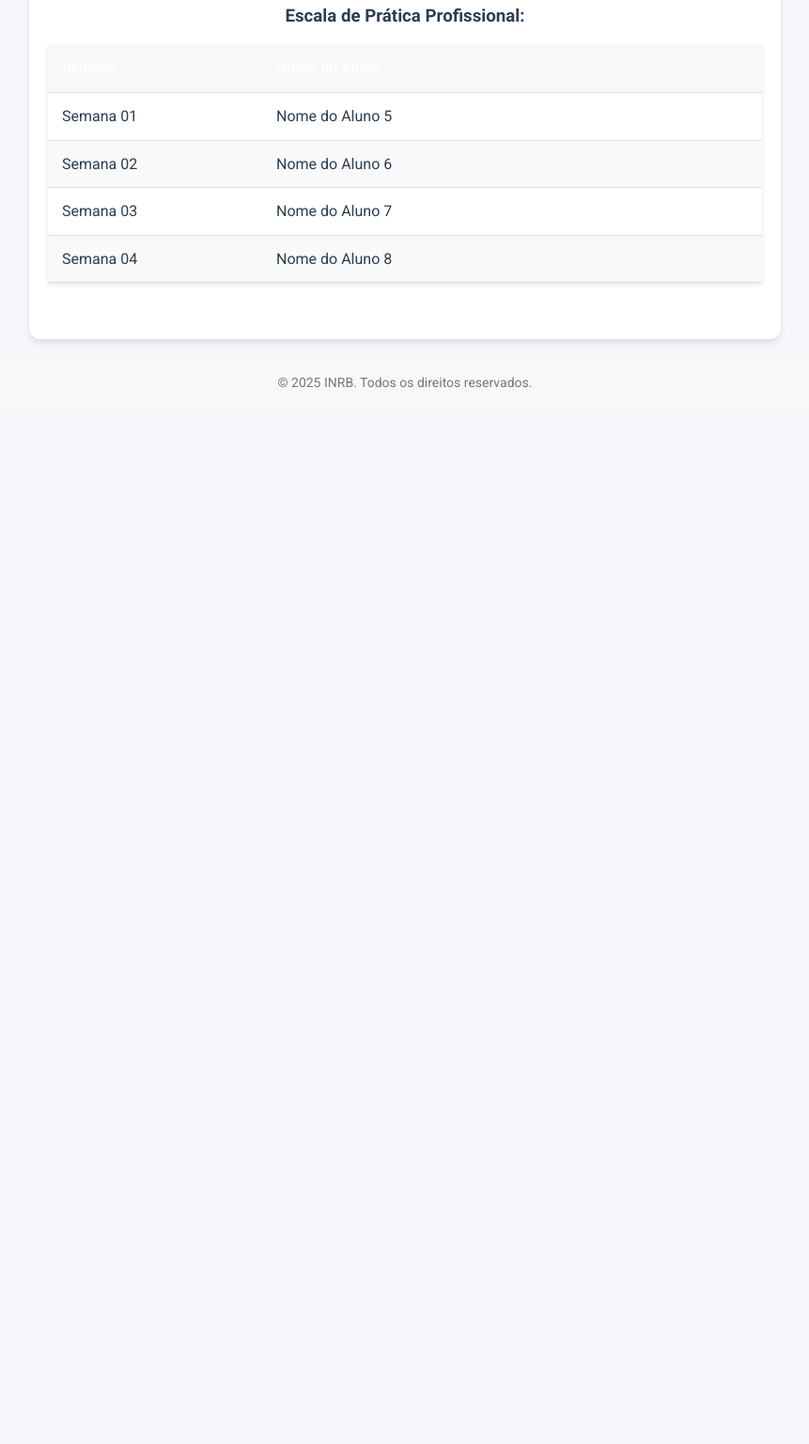
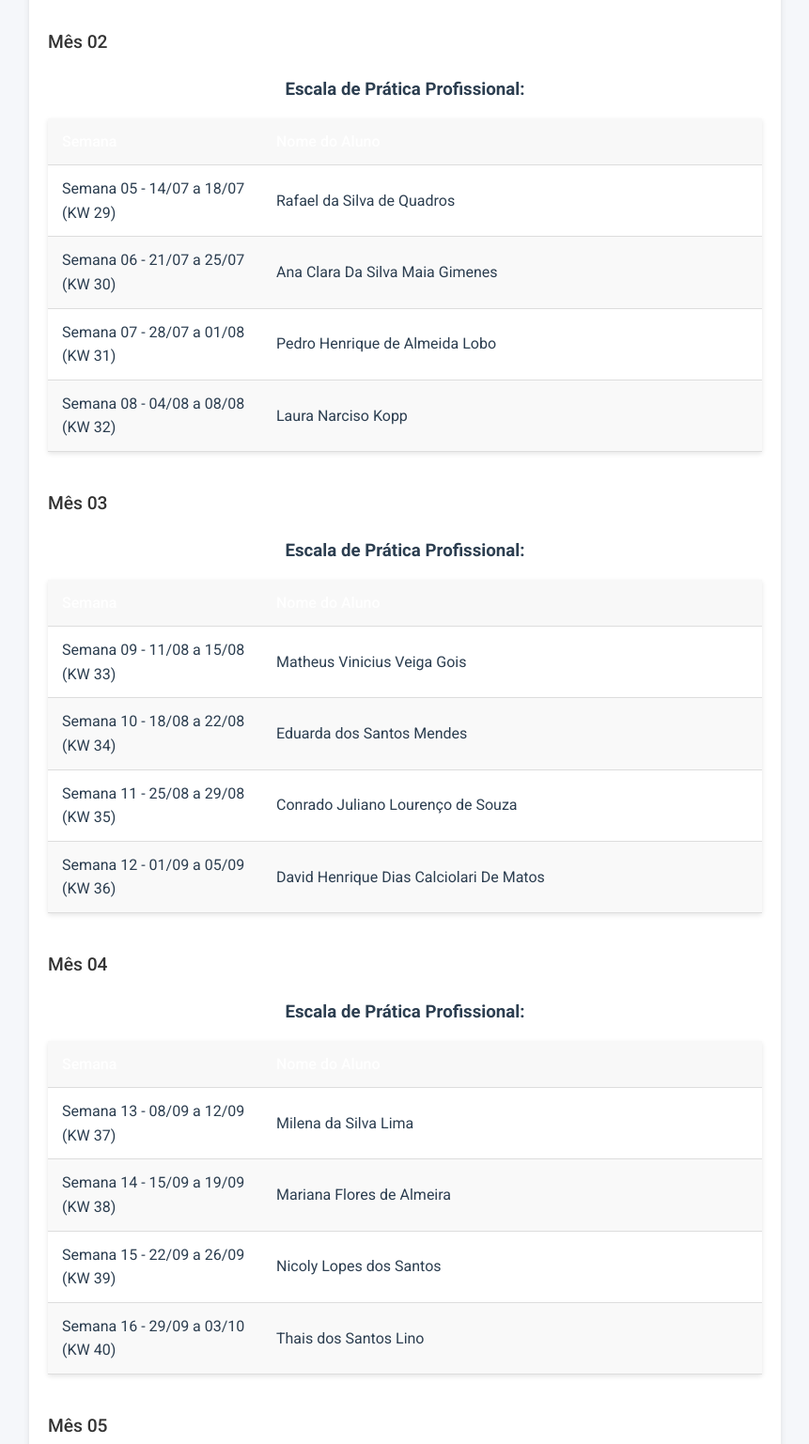
Before and after one commit to erickmth/escalalimpeza, a plain HTML site: page prtcp.html in a window 1280 px wide. Shown: the part 603-2140 px from the top of the page at 94% size, without its empty margins (209-1070 px from the left). Before the commit the page ends 1037 px from the top, so only its background shows below. Drawn offline with Linux system fonts and the light colour scheme.

Commit message:
Update prtcp.html

```diff
--- a/prtcp.html
+++ b/prtcp.html
@@ -175,40 +175,6 @@
         <div class="content">
 <!-- MÊS 01 -->
 <div class="month-title">Mês 01</div>
-
-            <div class="schedule">
-                <h3>Escala de Prática Profissional:</h3>
-                <table>
-                    <thead>
-                        <tr>
-                            <th style="width: 30%;">Semana</th>
-                            <th>Nome do Aluno</th>
-                        </tr>
-                    </thead>
-                    <tbody>
-                            <td>Semana 01</td>
-                            <td>Erick Matheus Leguisamon</td>
-                        </tr>
-                        <tr>
-                             <tr class="current-week">
-                            <td>Semana 02</td>
-                            <td>Anna Júlia Zanini Rodrigues</td>
-                        </tr>
-                        <tr>
-                            <td>Semana 03</td>
-                            <td>Victor Silva de Lima</td>
-                        </tr>
-                        <tr>
-                            <td>Semana 04</td>
-                            <td>Julia Gabrielly Marques Rodrigues</td>
-                        </tr>
-                    </tbody>
-                </table>
-            </div>
-
-            <!-- MÊS 02 -->
-            <div class="month-title">Mês 02</div>
-
 <div class="schedule">
     <h3>Escala de Prática Profissional:</h3>
     <table>
@@ -220,20 +186,140 @@
         </thead>
         <tbody>
             <tr>
-                            <td>Semana 01</td>
-                            <td>Nome do Aluno 5</td>
+                <td>Semana 01 - (sem data)</td>
+                <td>Erick Matheus Leguisamon</td>
             </tr>
             <tr>
-                            <td>Semana 02</td>
-                            <td>Nome do Aluno 6</td>
+                <td>Semana 02 - 23/06 a 27/06 (KW 26)</td>
+                <td>Anna Júlia Zanini Rodrigues</td>
             </tr>
             <tr>
-                            <td>Semana 03</td>
-                            <td>Nome do Aluno 7</td>
+                <td>Semana 03 - 30/06 a 04/07 (KW 27)</td>
+                <td>Victor Silva de Lima</td>
             </tr>
             <tr>
-                            <td>Semana 04</td>
-                            <td>Nome do Aluno 8</td>
+                <td>Semana 04 - 07/07 a 11/07 (KW 28)</td>
+                <td>Julia Gabrielly Marques Rodrigues</td>
+            </tr>
+        </tbody>
+    </table>
+</div>
+
+<!-- MÊS 02 -->
+<div class="month-title">Mês 02</div>
+<div class="schedule">
+    <h3>Escala de Prática Profissional:</h3>
+    <table>
+        <thead>
+            <tr>
+                <th style="width: 30%;">Semana</th>
+                <th>Nome do Aluno</th>
+            </tr>
+        </thead>
+        <tbody>
+            <tr>
+                <td>Semana 05 - 14/07 a 18/07 (KW 29)</td>
+                <td>Rafael da Silva de Quadros</td>
+            </tr>
+            <tr>
+                <td>Semana 06 - 21/07 a 25/07 (KW 30)</td>
+                <td>Ana Clara Da Silva Maia Gimenes</td>
+            </tr>
+            <tr>
+                <td>Semana 07 - 28/07 a 01/08 (KW 31)</td>
+                <td>Pedro Henrique de Almeida Lobo</td>
+            </tr>
+            <tr>
+                <td>Semana 08 - 04/08 a 08/08 (KW 32)</td>
+                <td>Laura Narciso Kopp</td>
+            </tr>
+        </tbody>
+    </table>
+</div>
+
+<!-- MÊS 03 -->
+<div class="month-title">Mês 03</div>
+<div class="schedule">
+    <h3>Escala de Prática Profissional:</h3>
+    <table>
+        <thead>
+            <tr>
+                <th style="width: 30%;">Semana</th>
+                <th>Nome do Aluno</th>
+            </tr>
+        </thead>
+        <tbody>
+            <tr>
+                <td>Semana 09 - 11/08 a 15/08 (KW 33)</td>
+                <td>Matheus Vinicius Veiga Gois</td>
+            </tr>
+            <tr>
+                <td>Semana 10 - 18/08 a 22/08 (KW 34)</td>
+                <td>Eduarda dos Santos Mendes</td>
+            </tr>
+            <tr>
+                <td>Semana 11 - 25/08 a 29/08 (KW 35)</td>
+                <td>Conrado Juliano Lourenço de Souza</td>
+            </tr>
+            <tr>
+                <td>Semana 12 - 01/09 a 05/09 (KW 36)</td>
+                <td>David Henrique Dias Calciolari De Matos</td>
+            </tr>
+        </tbody>
+    </table>
+</div>
+
+<!-- MÊS 04 -->
+<div class="month-title">Mês 04</div>
+<div class="schedule">
+    <h3>Escala de Prática Profissional:</h3>
+    <table>
+        <thead>
+            <tr>
+                <th style="width: 30%;">Semana</th>
+                <th>Nome do Aluno</th>
+            </tr>
+        </thead>
+        <tbody>
+            <tr>
+                <td>Semana 13 - 08/09 a 12/09 (KW 37)</td>
+                <td>Milena da Silva Lima</td>
+            </tr>
+            <tr>
+                <td>Semana 14 - 15/09 a 19/09 (KW 38)</td>
+                <td>Mariana Flores de Almeira</td>
+            </tr>
+            <tr>
+                <td>Semana 15 - 22/09 a 26/09 (KW 39)</td>
+                <td>Nicoly Lopes dos Santos</td>
+            </tr>
+            <tr>
+                <td>Semana 16 - 29/09 a 03/10 (KW 40)</td>
+                <td>Thais dos Santos Lino</td>
+            </tr>
+        </tbody>
+    </table>
+</div>
+
+<!-- MÊS 05 -->
+<div class="month-title">Mês 05</div>
+<div class="schedule">
+    <h3>Escala de Prática Profissional:</h3>
+    <table>
+        <thead>
+            <tr>
+                <th style="width: 30%;">Semana</th>
+                <th>Nome do Aluno</th>
+            </tr>
+        </thead>
+        <tbody>
+            <tr>
+                <td>Semana 17 - 06/10 a 10/10 (KW 41)</td>
+                <td>Raquel Duarte dos Santos</td>
+            </tr>
+            <tr>
+                <td>Semana 18 - 13/10 a 17/10 (KW 42)</td>
+                <td>Nathalia Quenupe de Lara</td>
             </tr>
         </tbody>
     </table>
```
Lines whose indentation alone changed are shown as unchanged.
